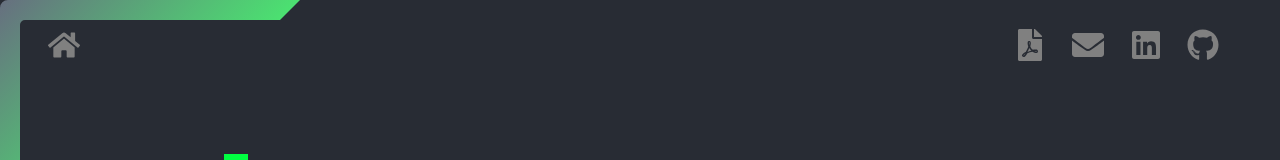
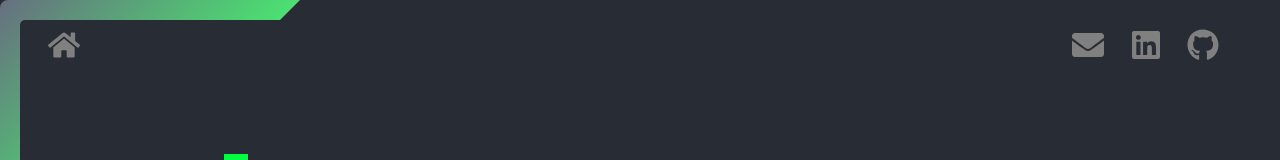
Before and after one commit to quantumape404/edemportfolio, a React (Create React App) app: page / in a window 1280 px wide. Shown: the top 160 px of the page. Built offline with nearby package versions, Linux system fonts and the light colour scheme.

Commit message:
remove resume

```diff
--- a/src/Components/Navbar.css
+++ b/src/Components/Navbar.css
@@ -7,26 +7,6 @@
     background-color: #282C34;
 }
 
-
-
-.resume {
-    background: none;
-    border: none;
-    cursor: pointer;
-    margin: 0;
-    padding: 0;
-    display: flex;
-    align-items: center;
-    justify-content: center;
-    color: gray;
-    font-size: 2rem;
-}
-
-.resume:hover {
-    color: white;
-    scale: 1.5;
-
-}
 
  .left {
     display: flex;
--- a/src/Components/Navbar.js
+++ b/src/Components/Navbar.js
@@ -1,11 +1,6 @@
 import React from 'react';
 import './Navbar.css';
 import { FaEnvelope, FaLinkedin, FaGithub, FaHome, FaFilePdf } from 'react-icons/fa';
-import resume from '../Assets/edemnewResume.pdf';
-
-const openResume = () => {
-    window.open(resume, '_blank');
-};
 
 
 
@@ -19,15 +14,6 @@ const Navbar = () => {
 
 
         <ul className='right'>
-            <li>
-                <div className="navItem">
-                    <button className="resume" onClick={openResume}>
-                        <FaFilePdf className="navIcon" />
-                    </button>
-                    <p className="navName">Resume</p>
-                </div>
-            </li>
-
 
           <li>
             <div  className="navItem">
```
Also changed, not shown: 2 other files (tests, documents, lock files or other folders).
